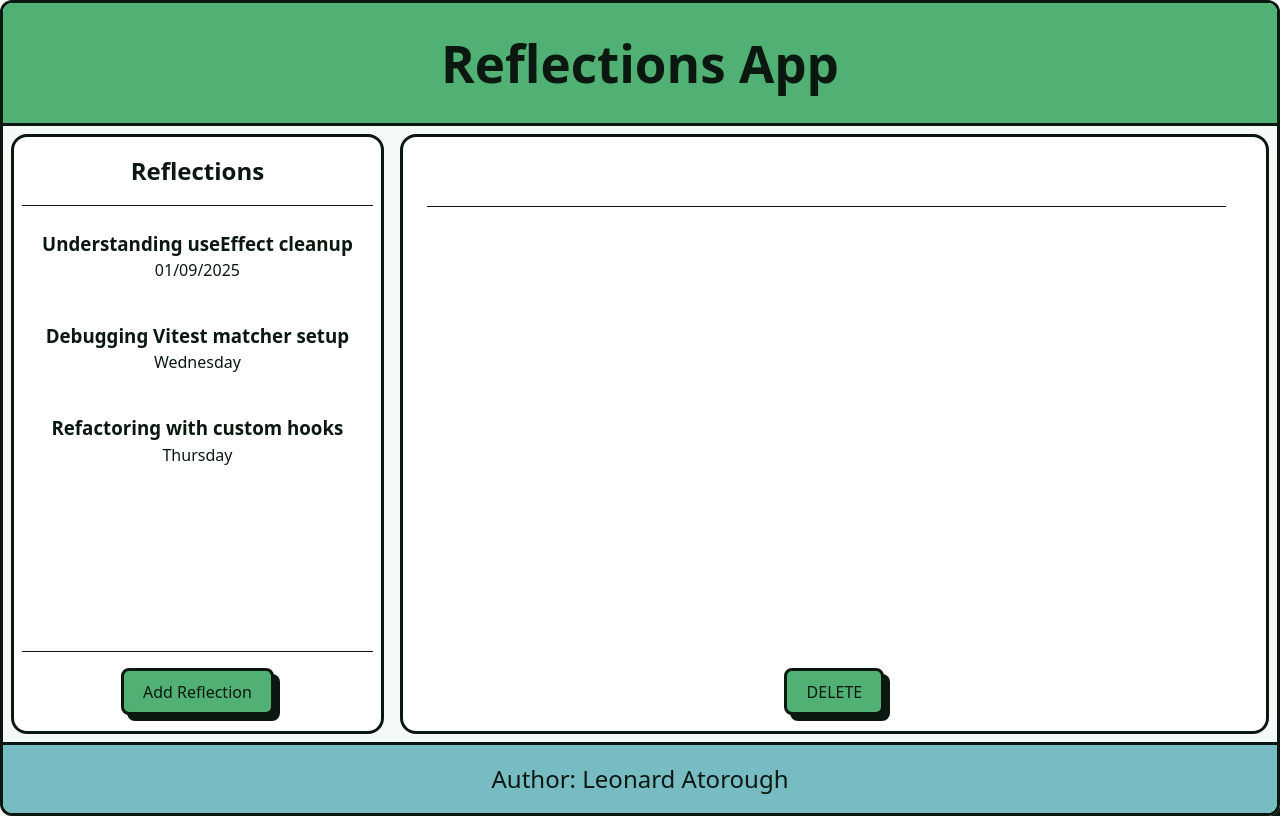
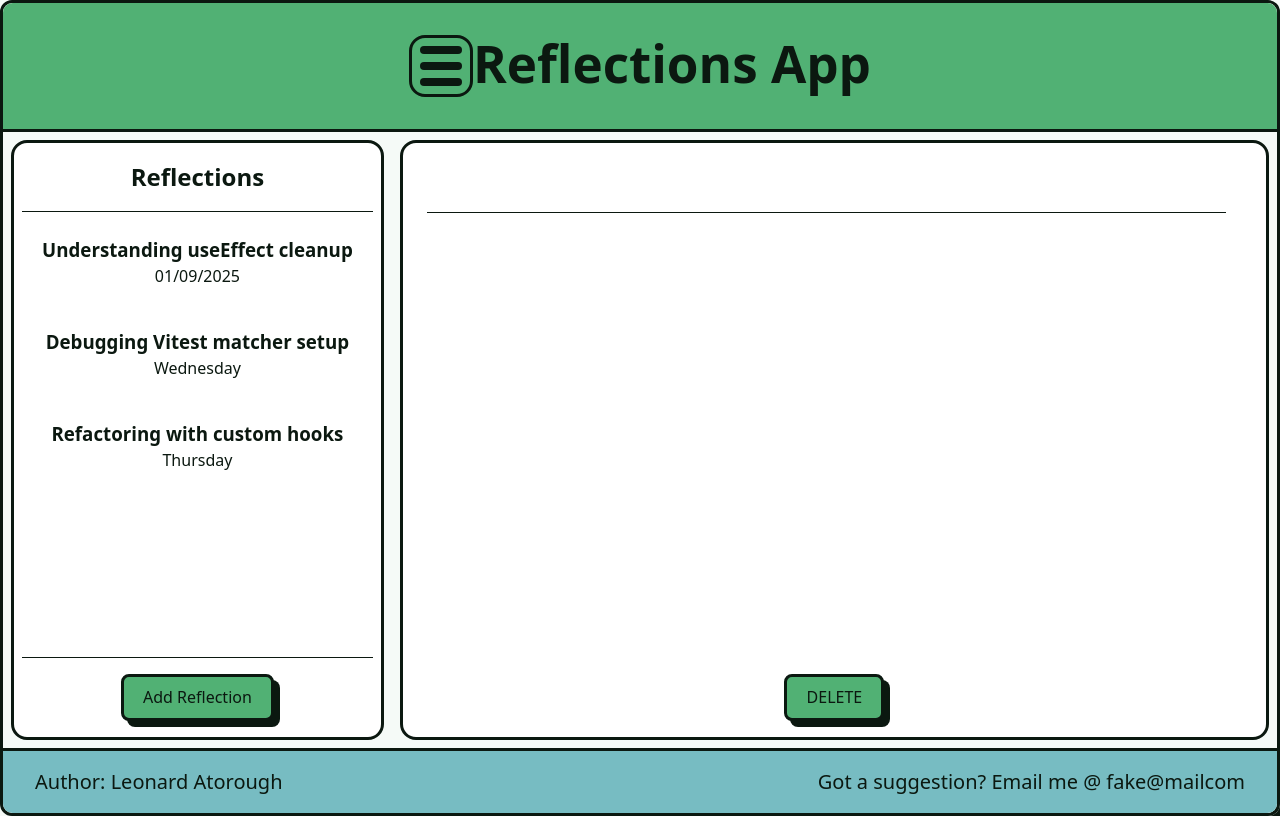
Before and after one commit to Leonard-Atorough/reflections-app, a React (Vite) app: page / in a window 1280 px wide. Built offline with nearby package versions, Linux system fonts and the light colour scheme.

Commit message:
Add localStorage persistence support

```diff
--- a/src/App.tsx
+++ b/src/App.tsx
@@ -8,34 +8,51 @@ import { Main } from "./components/layout/Main";
 
 import type { Reflection } from "./types/Reflection";
 import { mockReflections } from "./data/mockReflections";
+import { usePersistReflections } from "./hooks/usePersistedReflections";
 
 function App() {
   const [reflections, setReflections] = useState<Reflection[]>([]);
+  const [lastGoodSave, setLastGoodSave] = useState<Reflection[]>(reflections);
+
   const [selectedId, setSelectedId] = useState<string | null>(null);
   const [isEditing, setIsEditing] = useState<boolean>(false);
 
   const selectedReflection =
     reflections.find((r) => r.id === selectedId) || null;
 
+  const { status } = usePersistReflections(reflections);
+
+  useEffect(() => {
+    if (status === "idle") {
+      setLastGoodSave(reflections);
+    } else if (status === "error") {
+      setReflections(lastGoodSave);
+      alert("Unable to save your reflections.");
+    }
+  }, [status, reflections, lastGoodSave]);
+
   const handleDelete = () => {
     if (!selectedId) return;
 
-    if(!window.confirm("Delete this reflection? This action cannot be undone!")) {
+    if (
+      !window.confirm("Delete this reflection? This action cannot be undone!")
+    )
       return;
-    }
 
-    setReflections(prev => {
-      const filtered = prev.filter(r => r.id !== selectedId);
-
+    setReflections((prev) => {
+      const filtered = prev.filter((r) => r.id !== selectedId);
       const previousReflection = filtered.at(-1) ?? null;
       setSelectedId(previousReflection ? previousReflection.id : null);
       return filtered;
-    })
+    });
   };
 
   useEffect(() => {
-    setReflections(mockReflections);
+    const reflections = localStorage.getItem("reflections") ?? null;
+    const data = reflections ? JSON.parse(reflections) : mockReflections;
+    setReflections(data);
   }, []);
+
   return (
     <>
       <Header />
--- a/src/components/layout/Footer.tsx
+++ b/src/components/layout/Footer.tsx
@@ -2,6 +2,7 @@ export function Footer() {
   return (
     <footer>
       <p>Author: Leonard Atorough</p>
+      <p>Got a suggestion? Email me @ fake@mailcom</p>
     </footer>
   );
 }
--- a/src/components/layout/Header.tsx
+++ b/src/components/layout/Header.tsx
@@ -1,8 +1,13 @@
-import "./Layout.module.css";
+import styles from "./Layout.module.css";
 
 export function Header() {
   return (
     <header>
+      <div className={styles.hamburgerMenu}>
+        <span className={styles.bar}></span>
+        <span className={styles.bar}></span>
+        <span className={styles.bar}></span>
+      </div>
       <h1>Reflections App</h1>
     </header>
   );
--- a/src/components/layout/Layout.module.css
+++ b/src/components/layout/Layout.module.css
@@ -4,16 +4,39 @@ header {
   background-color: var(--primary);
   border-bottom: 3px solid var(--text);
   color: #0b1810;
+
+  display: flex;
+  justify-content: center;
+}
+
+.hamburgerMenu {
+  width: 4rem;
+  height: auto;
+  display: flex;
+  flex-direction: column;
+  gap: 0.5rem;
+  border: 3px solid #0b1810;
+  border-radius: 1rem;
+  padding: 0.5rem;
+
+  > .bar {
+    height: 0.5rem;
+    border-radius: 1rem;
+    width: 100%;
+    background-color: #0b1810;
+  }
 }
 
 footer {
   border-top: 3px solid var(--text);
-  padding: 1rem 0;
   background-color: var(--accent);
   border-radius: 0 0 0.6rem 0.6rem;
   color: #0b1810;
   font-weight: 500;
-  font-size: 1.5rem;
+  font-size: 1.25rem;
+  display: flex;
+  justify-content: space-between;
+  padding: 1rem 2rem;
 }
 
 aside {
--- /dev/null
+++ b/src/hooks/usePersistedReflections.ts
@@ -0,0 +1,27 @@
+import { useEffect, useState, type Dispatch, type SetStateAction } from "react";
+import type { Reflection } from "../types/Reflection";
+
+export function usePersistReflections(reflections: Reflection[]) {
+  const [status, setStatus] = useState<"idle" | "saving" | "error">("idle");
+
+  useEffect(() => {
+    if (reflections.length === 0) {
+      setStatus("idle");
+      return;
+    }
+
+    const persist = () => {
+      setStatus("saving");
+      try {
+        localStorage.setItem("reflections", JSON.stringify(reflections));
+        setStatus("idle");
+      } catch (error) {
+        console.error(error);
+        setStatus("error");
+      }
+    };
+    persist();
+  }, [reflections]);
+
+  return status;
+}
```
